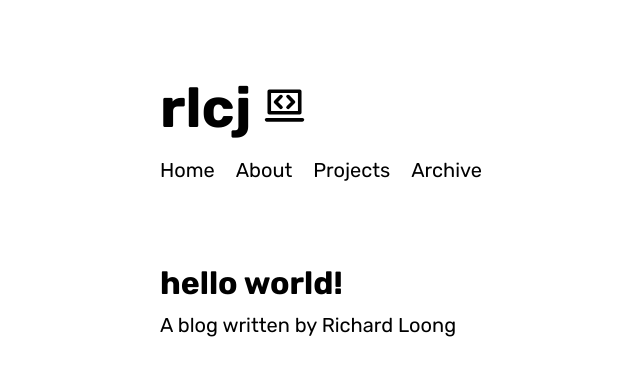
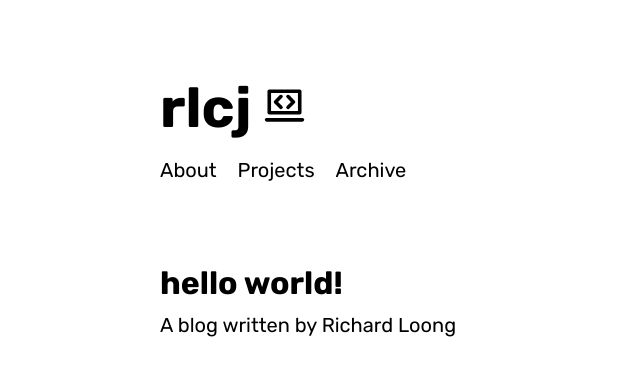
Before and after one commit to SpawnageLoong/rlcj.net, a Jekyll site: the page built from index.html, in a window 1280 px wide. Shown: the top 376 px of the page, without its empty margins (96-736 px from the left). Built offline with Jekyll 4.4.1, drawn with Linux system fonts in a browser that asks for light colours.

Commit message:
Remove home from navbar

```diff
--- a/_data/navigation.yaml
+++ b/_data/navigation.yaml
@@ -1,5 +1,3 @@
-- name: Home
-  link: /
 - name: About
   link: /about.html
 - name: Projects
```
